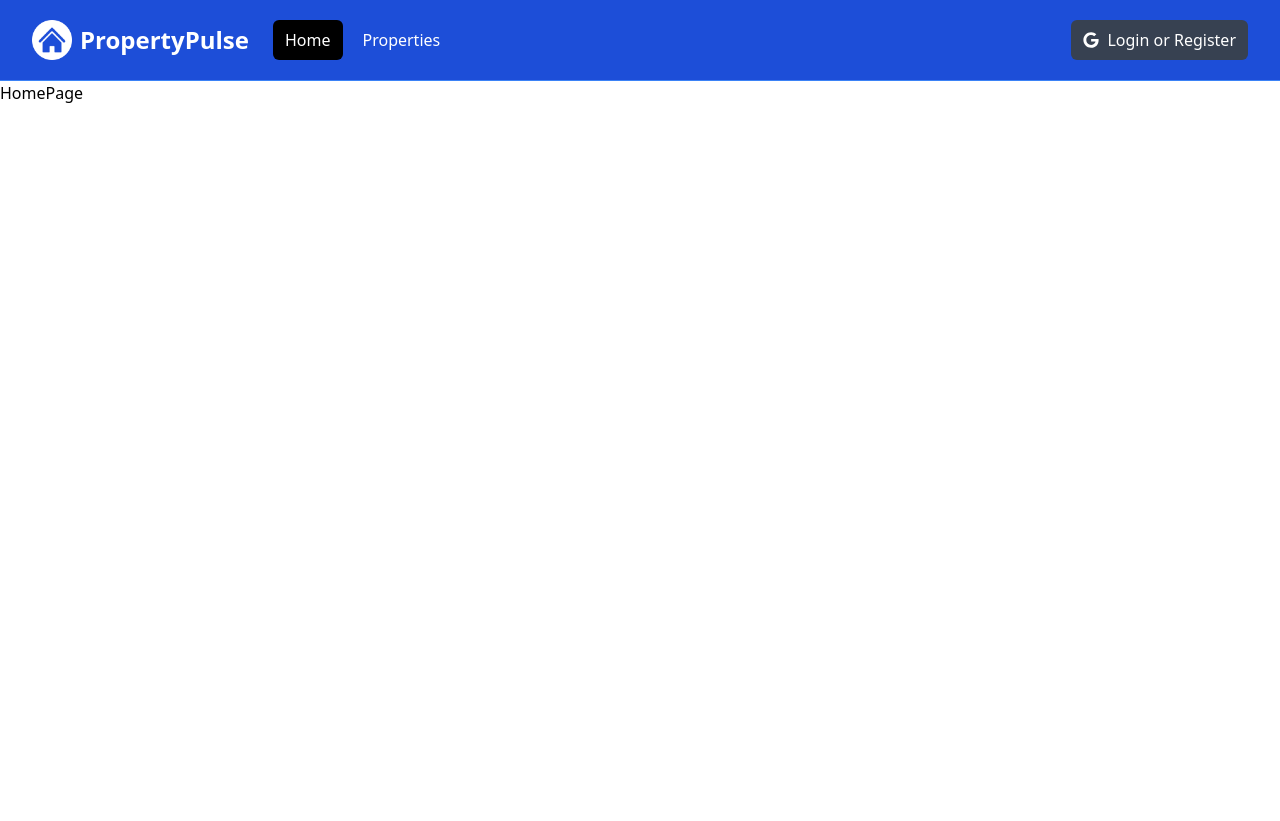
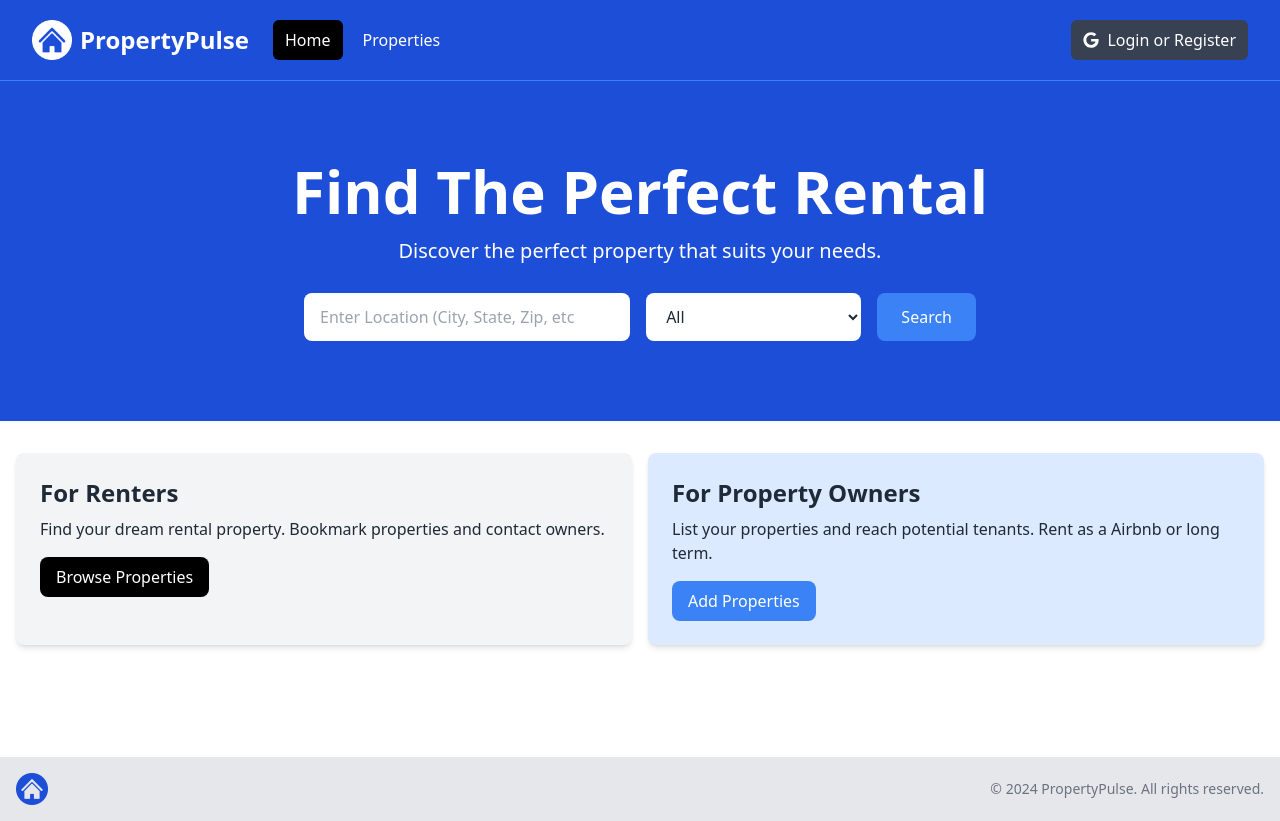
Before and after one commit to rjbatula/next2024-property-pulse, a Next.js app: page / in a window 1280 px wide. Before the commit the page ends 800 px from the top, so only its background shows below. Built offline with nearby package versions, Linux system fonts and the light colour scheme.

Commit message:
Added homepage components like hero, infoboxes and footer

```diff
--- a/app/layout.jsx
+++ b/app/layout.jsx
@@ -1,4 +1,5 @@
 import '@/assets/styles/globals.css'
+import Footer from '@/components/Footer'
 import Navbar from '@/components/Navbar'
 
 export const metadata = {
@@ -13,6 +14,7 @@
 			<body>
 				<Navbar />
 				<main> {children} </main>
+				<Footer />
 			</body>
 		</html>
 	)
--- a/app/page.jsx
+++ b/app/page.jsx
@@ -1,7 +1,14 @@
 import React from 'react'
+import Hero from '@/components/Hero'
+import InfoBoxes from '@/components/InfoBoxes'
 
 const HomePage = () => {
-	return <div>HomePage</div>
+	return (
+		<>
+			<Hero />
+			<InfoBoxes />
+		</>
+	)
 }
 
 export default HomePage
--- /dev/null
+++ b/components/Footer.jsx
@@ -0,0 +1,26 @@
+import React from 'react'
+import Image from 'next/image'
+import Link from 'next/link'
+import logo from '@/assets/images/logo.png'
+
+const Footer = () => {
+	const currentYear = new Date().getFullYear()
+
+	return (
+		// <!-- Footer -->
+		<footer className='bg-gray-200 py-4 mt-24'>
+			<div className='container mx-auto flex flex-col md:flex-row items-center justify-between px-4'>
+				<div className='mb-4 md:mb-0'>
+					<Image src={logo} alt='Logo' className='h-8 w-auto' />
+				</div>
+				<div>
+					<p className='text-sm text-gray-500 mt-2 md:mt-0'>
+						&copy; {currentYear} PropertyPulse. All rights reserved.
+					</p>
+				</div>
+			</div>
+		</footer>
+	)
+}
+
+export default Footer
--- /dev/null
+++ b/components/Hero.jsx
@@ -0,0 +1,59 @@
+import React from 'react'
+
+const Hero = () => {
+	return (
+		// <!-- Hero -->
+		<section className='bg-blue-700 py-20 mb-4'>
+			<div className='max-w-7xl mx-auto px-4 sm:px-6 lg:px-8 flex flex-col items-center'>
+				<div className='text-center'>
+					<h1 className='text-4xl font-extrabold text-white sm:text-5xl md:text-6xl'>
+						Find The Perfect Rental
+					</h1>
+					<p className='my-4 text-xl text-white'>
+						Discover the perfect property that suits your needs.
+					</p>
+				</div>
+				<form className='mt-3 mx-auto max-w-2xl w-full flex flex-col md:flex-row items-center'>
+					<div className='w-full md:w-3/5 md:pr-2 mb-4 md:mb-0'>
+						<label htmlFor='location' className='sr-only'>
+							Location
+						</label>
+						<input
+							type='text'
+							id='location'
+							placeholder='Enter Location (City, State, Zip, etc'
+							className='w-full px-4 py-3 rounded-lg bg-white text-gray-800 focus:outline-none focus:ring focus:ring-blue-500'
+						/>
+					</div>
+					<div className='w-full md:w-2/5 md:pl-2'>
+						<label htmlFor='property-type' className='sr-only'>
+							Property Type
+						</label>
+						<select
+							id='property-type'
+							className='w-full px-4 py-3 rounded-lg bg-white text-gray-800 focus:outline-none focus:ring focus:ring-blue-500'
+						>
+							<option value='All'>All</option>
+							<option value='Apartment'>Apartment</option>
+							<option value='Studio'>Studio</option>
+							<option value='Condo'>Condo</option>
+							<option value='House'>House</option>
+							<option value='Cabin Or Cottage'>Cabin or Cottage</option>
+							<option value='Loft'>Loft</option>
+							<option value='Room'>Room</option>
+							<option value='Other'>Other</option>
+						</select>
+					</div>
+					<button
+						type='submit'
+						className='md:ml-4 mt-4 md:mt-0 w-full md:w-auto px-6 py-3 rounded-lg bg-blue-500 text-white hover:bg-blue-600 focus:outline-none focus:ring focus:ring-blue-500'
+					>
+						Search
+					</button>
+				</form>
+			</div>
+		</section>
+	)
+}
+
+export default Hero
--- /dev/null
+++ b/components/InfoBox.jsx
@@ -0,0 +1,24 @@
+import React from 'react'
+
+const InfoBox = ({
+	heading,
+	backgroundColor = 'bg-gray-100',
+	textColor = 'text-gray-800',
+	buttonInfo,
+	children,
+}) => {
+	return (
+		<div className={`${backgroundColor} p-6 rounded-lg shadow-md`}>
+			<h2 className={`${textColor} text-2xl font-bold`}>{heading} </h2>
+			<p className={`${textColor} mt-2 mb-4`}>{children}</p>
+			<a
+				href={buttonInfo.link}
+				className={`inline-block ${buttonInfo.backgroundColor} text-white rounded-lg px-4 py-2 hover:opacity-80`}
+			>
+				{buttonInfo.text}
+			</a>
+		</div>
+	)
+}
+
+export default InfoBox
--- /dev/null
+++ b/components/InfoBoxes.jsx
@@ -0,0 +1,41 @@
+import React from 'react'
+import InfoBox from './InfoBox'
+
+const InfoBoxes = () => {
+	return (
+		// <!-- Renters and Owners -->
+		<section>
+			<div className='container-xl lg:container m-auto'>
+				<div className='grid grid-cols-1 md:grid-cols-2 gap-4 p-4 rounded-lg'>
+					<InfoBox
+						heading='For Renters'
+						backgroundColor='bg-gray-100'
+						textColor='text-gray-800'
+						buttonInfo={{
+							text: 'Browse Properties',
+							link: '/properties',
+							backgroundColor: 'bg-black',
+						}}
+					>
+						Find your dream rental property. Bookmark properties and contact
+						owners.
+					</InfoBox>
+					<InfoBox
+						heading='For Property Owners'
+						backgroundColor='bg-blue-100'
+						buttonInfo={{
+							text: 'Add Properties',
+							link: '/properties/add',
+							backgroundColor: 'bg-blue-500',
+						}}
+					>
+						List your properties and reach potential tenants. Rent as a Airbnb
+						or long term.
+					</InfoBox>
+				</div>
+			</div>
+		</section>
+	)
+}
+
+export default InfoBoxes
```
